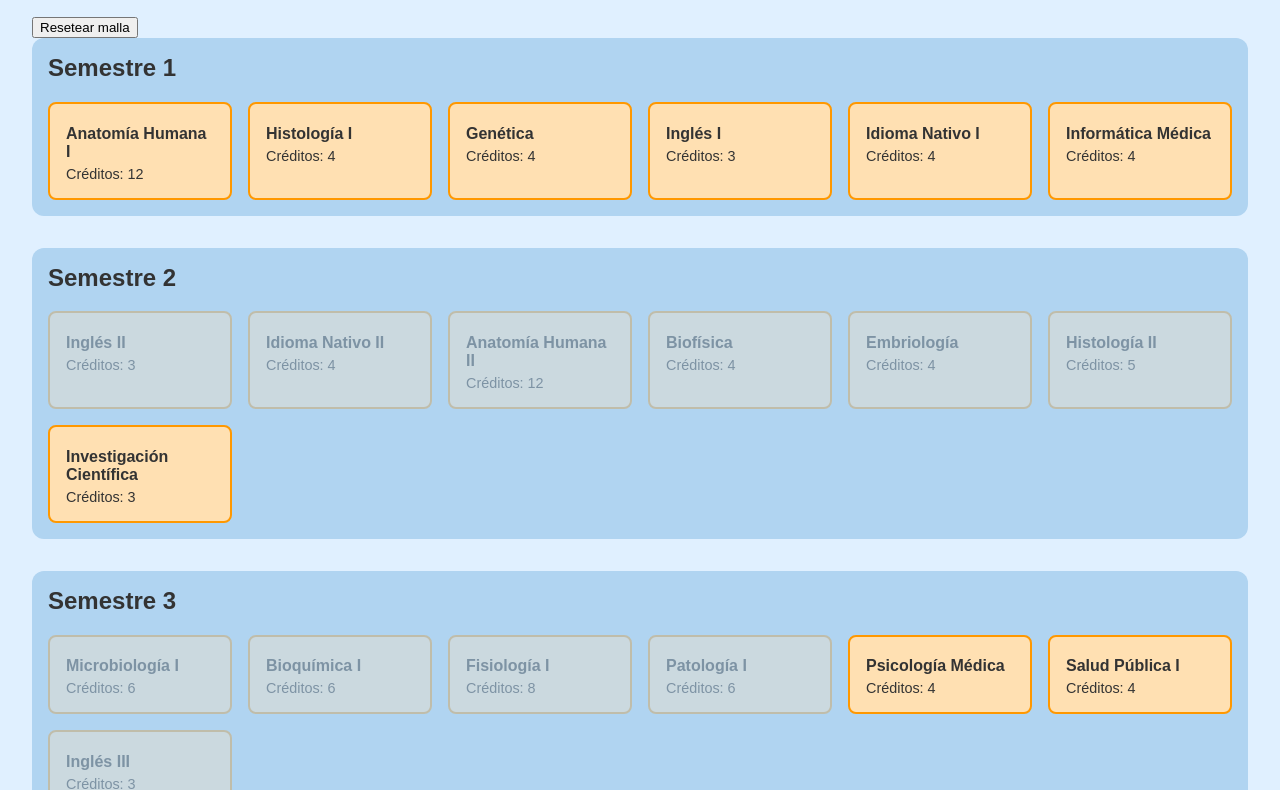
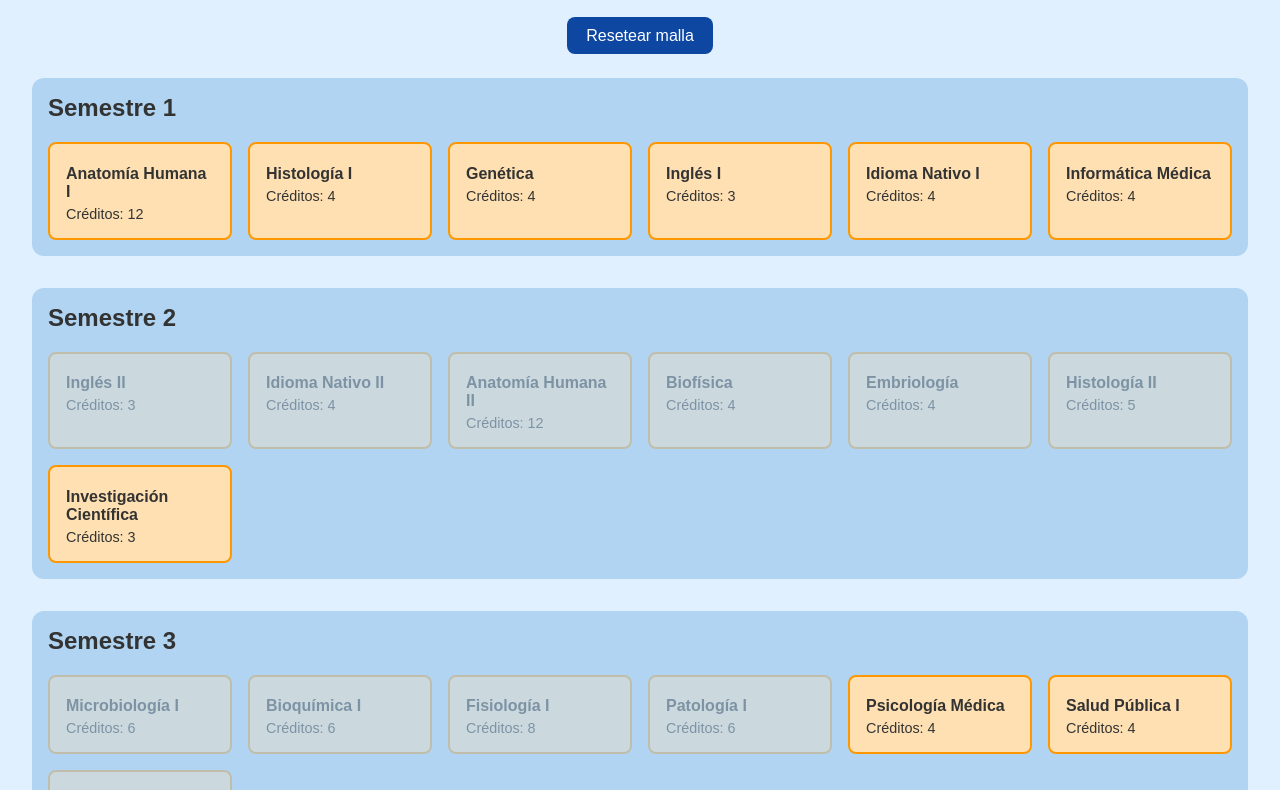
Before and after one commit to sofsl/Malla-curricular-Medicina-UNICEN, a plain HTML site: page index.html in a window 1280 px wide. Shown: the part 84-874 px from the top of the page. Drawn offline with Linux system fonts and the light colour scheme.

Commit message:
Update style.css

```diff
--- a/style.css
+++ b/style.css
@@ -54,3 +54,18 @@ h1 {
   cursor: not-allowed;
   filter: grayscale(40%);
 }
+.boton-reset {
+  display: block;
+  margin: 0 auto 1.5rem;
+  padding: 0.6rem 1.2rem;
+  font-size: 1rem;
+  background-color: #0d47a1;
+  color: white;
+  border: none;
+  border-radius: 8px;
+  cursor: pointer;
+  transition: background-color 0.3s;
+}
+.boton-reset:hover {
+  background-color: #08306b;
+}
```
